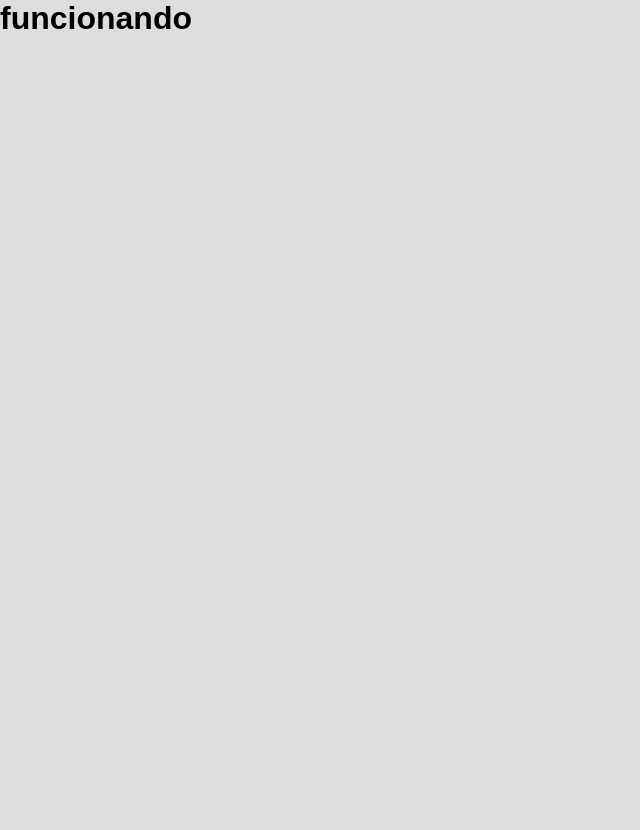
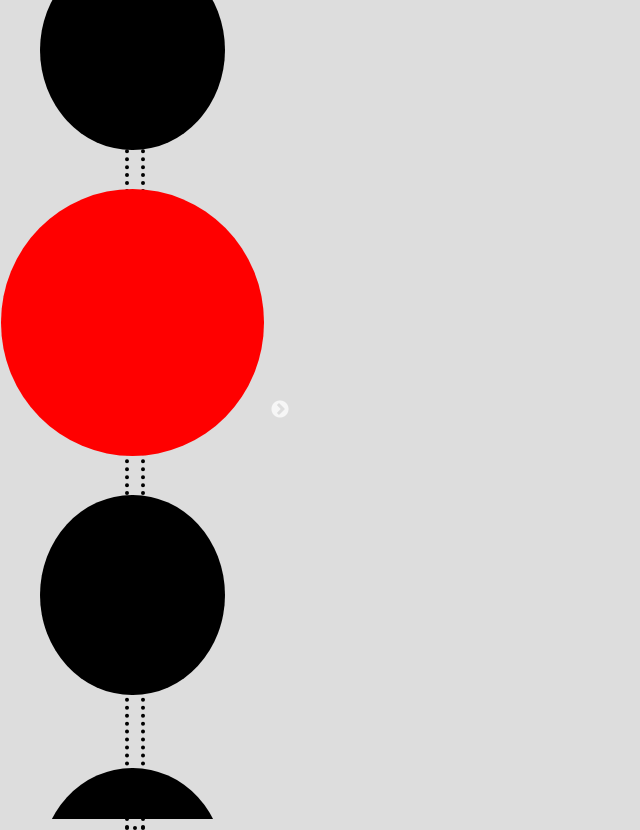
Before and after one commit to Marlon-Santos/My-Portfolio, a React (Create React App) app: page / in a window 1280 px wide. Shown: the whole page, without its empty margins (0-640 px from the left). Before the commit the page ends 800 px from the top, so only its background shows below. Built offline with nearby package versions, Linux system fonts and the light colour scheme.

Commit message:
react slick component and style

```diff
--- a/src/App.jsx
+++ b/src/App.jsx
@@ -1,11 +1,12 @@
 import React from "react";
 import GlobalStyle from "./style/globalStyle";
-
+import Header from "./screen/Header/header";
+import Slide from "./components/reactslick/ReactSlick";
 export default function app() {
   return (
     <>
       <GlobalStyle />
-      <h1>funcionando</h1>
+      <Slide />
     </>
   );
 }
--- /dev/null
+++ b/src/components/reactslick/ReactSlick.jsx
@@ -0,0 +1,48 @@
+import React from "react";
+
+import Slider from "react-slick";
+import { Container, ContainerSlide, Span } from "./style";
+
+export default class SliderProjects extends React.Component {
+  render() {
+    let settings = {
+      dots: false,
+      infinite: true,
+      speed: 500,
+      slidesToShow: 3,
+      vertical: true,
+      verticalSwiping: true,
+      centerMode: true,
+      className: "center"
+    };
+    return (
+      <>
+        <Span></Span>
+        <Container>
+          <Slider {...settings} width="50%">
+            <ContainerSlide>
+              <div>
+                <div></div>
+              </div>
+            </ContainerSlide>
+            <ContainerSlide>
+              <div>
+                <div></div>
+              </div>
+            </ContainerSlide>
+            <ContainerSlide>
+              <div>
+                <div></div>
+              </div>
+            </ContainerSlide>
+            <ContainerSlide>
+              <div>
+                <div></div>
+              </div>
+            </ContainerSlide>
+          </Slider>
+        </Container>
+      </>
+    );
+  }
+}
--- /dev/null
+++ b/src/components/reactslick/style.js
@@ -0,0 +1,48 @@
+import styled from "styled-components";
+
+export const Container = styled.div`
+  height: 100%;
+  width: 265px;
+  position: relative;
+  overflow: visible;
+  .slick-center {
+    > div {
+      > div {
+        > div {
+          > div {
+            background-color: red;
+            width: 100%;
+            height: 100%;
+          }
+        }
+      }
+    }
+  }
+`;
+
+export const ContainerSlide = styled.div`
+  position: relative;
+  overflow: visible;
+  height: ${window.innerHeight / 3 + "px"};
+  > div {
+    display: flex;
+    justify-content: center;
+    align-items: center;
+    > div {
+      position: absolute;
+      width: 70%;
+      border-radius: 50%;
+      height: 200px;
+      background-color: black;
+    }
+  }
+`;
+
+export const Span = styled.div`
+  position: absolute;
+  left: 125px;
+  height: 100%;
+  width: 20px;
+  border: 4px dotted black;
+  top: 30px;
+`;
```
